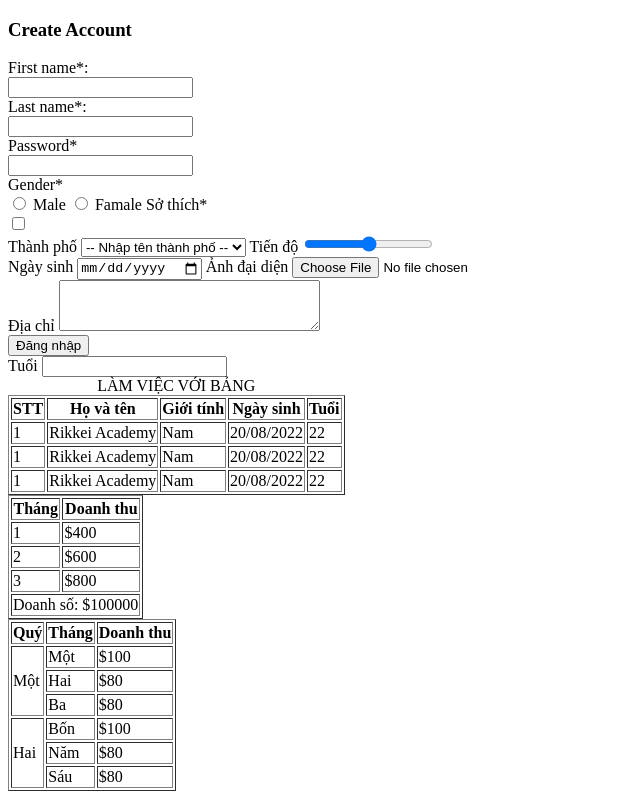
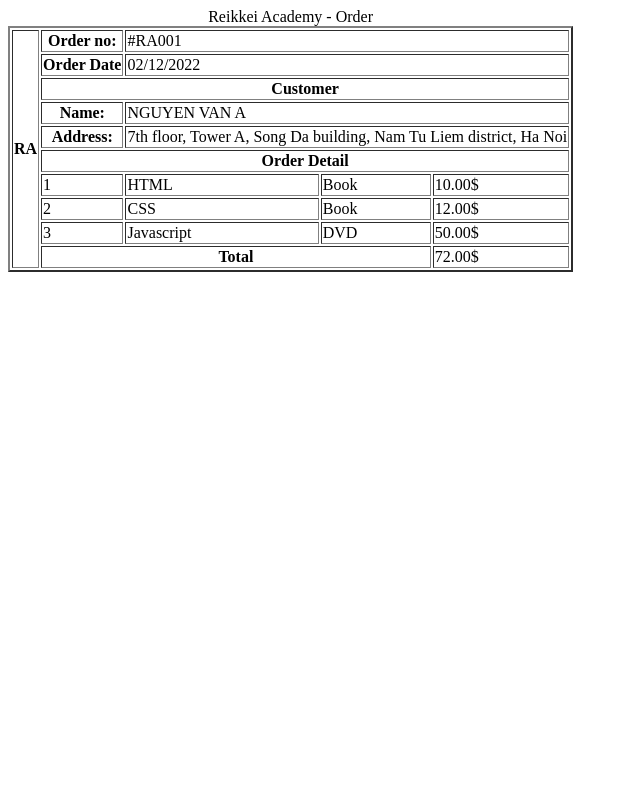
Before and after one commit to TranLam2308/MD1_Session2_Table, a plain HTML site: page index.html in a window 1280 px wide. Shown: the whole page, without its empty margins (0-640 px from the left). Drawn offline with Linux system fonts and the light colour scheme.

Commit message:
Add files via upload

```diff
--- a/index.html
+++ b/index.html
@@ -7,150 +7,63 @@
         <title>Document</title>
     </head>
     <body>
-    <h3>Create Account</h3>
-    <label for="">First name*:</label><br>
-    <input type="text"> <br>
-
-    <label for="">Last name*:</label><br>
-    <input type="text"><br>
-
-    <label for="">Password*</label><br>
-    <input type="password"><br>
-
-
-    <label for="">Gender*</label><br>
-    <input name="Gender" type="Radio"> Male
-    <input name="Gender" type="Radio"> Famale
-
-    <label for="">Sở thích*</label><br>
-    <input type="checkbox" name="" id=""><br>
-
-    <label for="">Thành phố</label>
-    <select name="" id="">
-        <option value="">-- Nhập tên thành phố --</option>
-        <option value="">Thành phố HCM</option>
-        <option value="">Hà Nội</option>
-        <option value="">Đà Nẵng</option>
-    </select>
-    <label for="">Tiến độ</label>
-    <input type="range"><br>
-
-    <label for="">Ngày sinh</label>
-    <input type="date">
-
-    <label for="">Ảnh đại diện</label>
-    <input type="file"><br>
-
-    <label for="">Địa chỉ</label>
-    <textarea name="" id="" cols="30" rows="3"></textarea> <br>
-
-    <input type="button" value="Đăng nhập"> <br>
-
-    <label for="">Tuổi</label>
-    <input type="number "> <br>
-
-
-    <table border="1">
+        <table border="2">
             <caption>
-            LÀM VIỆC VỚI BẢNG
+                Reikkei Academy - Order
             </caption>
             <thead>
-            <th>STT</th>
-            <th>Họ và tên</th>
-            <th>Giới tính</th>
-            <th>Ngày sinh</th>
-            <th>Tuổi</th>
-        </thead>
-        <tbody>
                 <tr>
-                <td>1</td>
-                <td>Rikkei Academy</td>
-                <td>Nam</td>
-                <td>20/08/2022</td>
-                <td>22</td>
+                    <th rowspan="10">RA</th>
+                    <th>Order no:</th>
+
+                    <td colspan="3">#RA001</td>
+
+                </tr>
+                <tr>
+                    <th>Order Date</th>
+                    <td colspan="3">02/12/2022</td>
+                </tr>
+                <tr>
+                    <th colspan="4">Customer</th>
+                </tr>
+                <tr>
+                    <th>Name:</th>
+                    <td colspan="3">NGUYEN VAN A</td>
+                </tr>
+                <tr>
+                    <th>Address:</th>
+                    <td colspan="3">7th floor, Tower A, Song Da building, Nam Tu Liem
+                        district, Ha Noi</td>
+                </tr>
+                <tr>
+                    <th colspan="4">Order Detail</th>
+
                 </tr>
                 <tr>
                     <td>1</td>
-                <td>Rikkei Academy</td>
-                <td>Nam</td>
-                <td>20/08/2022</td>
-                <td>22</td>
-            </tr>
-            <tr>
-                <td>1</td>
-                <td>Rikkei Academy</td>
-                <td>Nam</td>
-                <td>20/08/2022</td>
-                <td>22</td>
-            </tr>
-        </tbody>
-    </table>
-
-    <!-- Tạo bảng doạnh thu -->
-    <table border="1">
-        <!-- Phần tiêu đề -->
-        <thead>
-            <tr>
-                <th>Tháng</th>
-                <th>Doanh thu</th>
-            </tr>
-        </thead>
-        <!-- Phần dữ liệu -->
-        <tbody>
-            <!-- Dữ liệu -->
-            <tr>
-                <td>1</td>
-                <td>$400</td>
+                    <td>HTML</td>
+                    <td>Book</td>
+                    <td>10.00$</td>
                 </tr>
                 <tr>
                     <td>2</td>
-                <td>$600</td>
+                    <td>CSS</td>
+                    <td>Book</td>
+                    <td>12.00$</td>
                 </tr>
                 <tr>
                     <td>3</td>
-                <td>$800</td>
+                    <td>Javascript</td>
+                    <td>DVD</td>
+                    <td>50.00$</td>
                 </tr>
                 <tr>
-                <td colspan="2">Doanh số: $100000</td>
-            </tr>
-
-        </tbody>
-    </table>
-
-    <table border="1">
-        <thead>
-            <tr>
-                <th>Quý</th>
-                <th>Tháng</th>
-                <th>Doanh thu</th>
-            </tr>
-            <tr>
-                <td rowspan="3">Một</td>
-                <td>Một</td>
-                <td>$100</td>
-            </tr>
-            <tr>
-                <td>Hai</td>
-                <td>$80</td>
-            </tr>
-            <tr>
-                <td>Ba</td>
-                <td>$80</td>
-            </tr>
-            <tr>
-                <td rowspan="3">Hai</td>
-                <td>Bốn</td>
-                <td>$100</td>
-            </tr>
-            <tr>
-                <td>Năm</td>
-                <td>$80</td>
-            </tr>
-            <tr>
-                <td>Sáu</td>
-                <td>$80</td>
+                    <th colspan="3">Total</th>
+                    <td>72.00$</td>
                 </tr>
             </thead>
         </table>
+
+
     </body>
 </html>
```
Also changed, not shown: simpleform.html (added, +30 -0 lines). Lines whose indentation alone changed are shown as unchanged.
